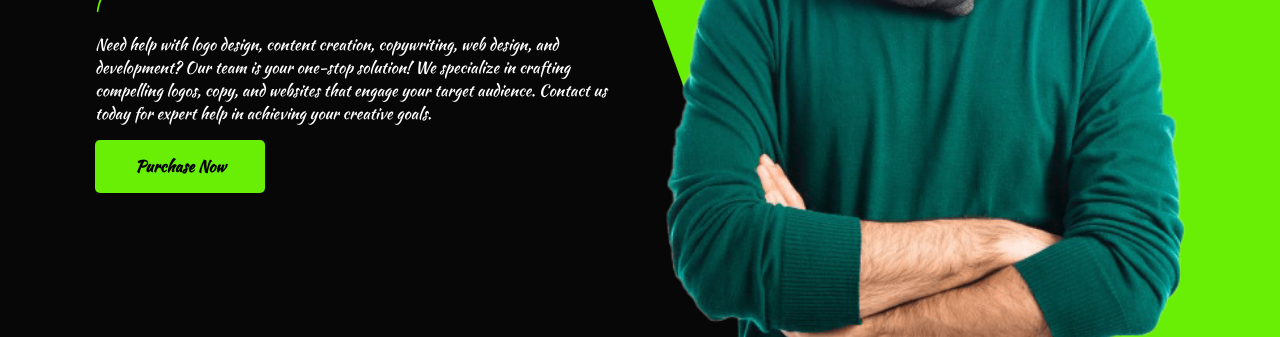
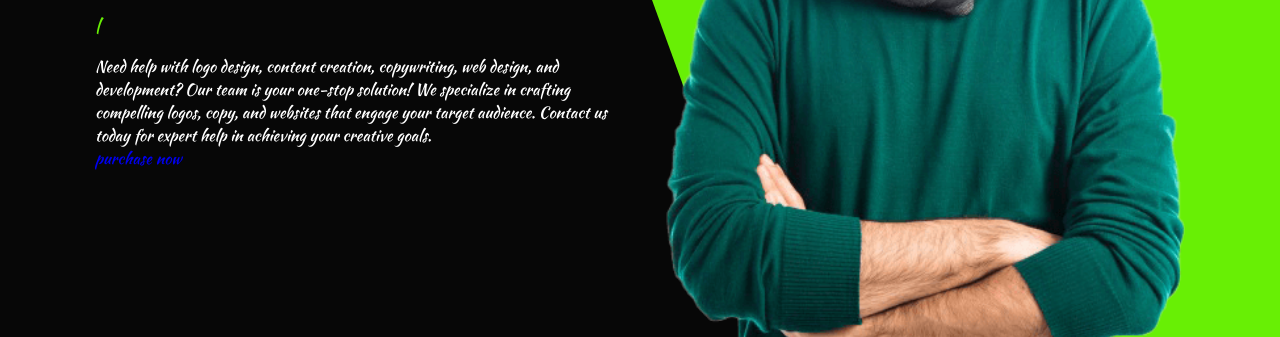
Before and after one commit to Vickywealthy/MyPortfolio, a plain HTML site: page index.html in a window 1280 px wide. Shown: the part 463-800 px from the top of the page. Drawn offline with nearby package versions, Linux system fonts and the light colour scheme.

Commit message:
Update index.html

```diff
--- a/index.html
+++ b/index.html
@@ -56,7 +56,7 @@
                         Our team is your one-stop solution! We specialize in crafting compelling logos, copy, and websites that engage your target audience.
                          Contact us today for expert help in achieving your creative goals.
                       </p>
-                           <a href="#" class="btn btn-1">purchase now</a>
+                           <a href="#contact" class="nav-link">purchase now</a>
                   </div>
                   <div class="home-image">
                       <div class="img-box">
```
